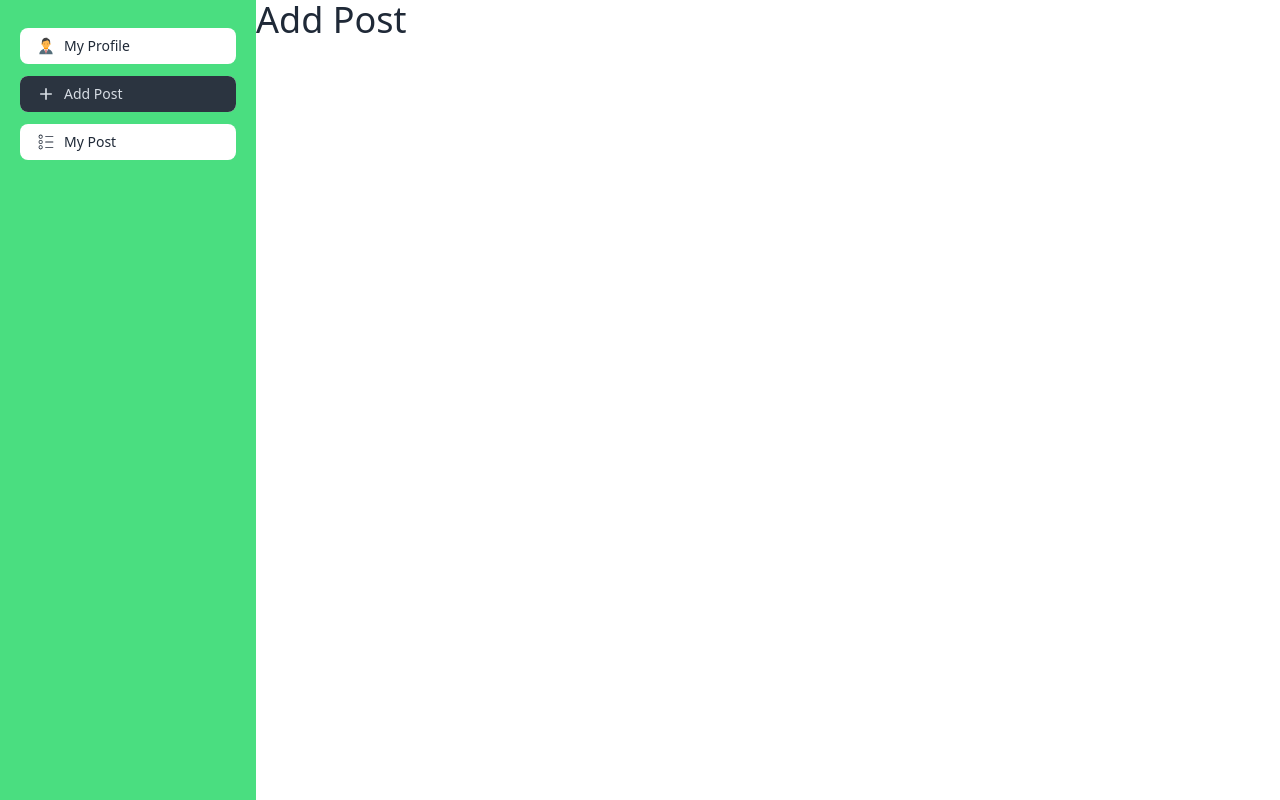
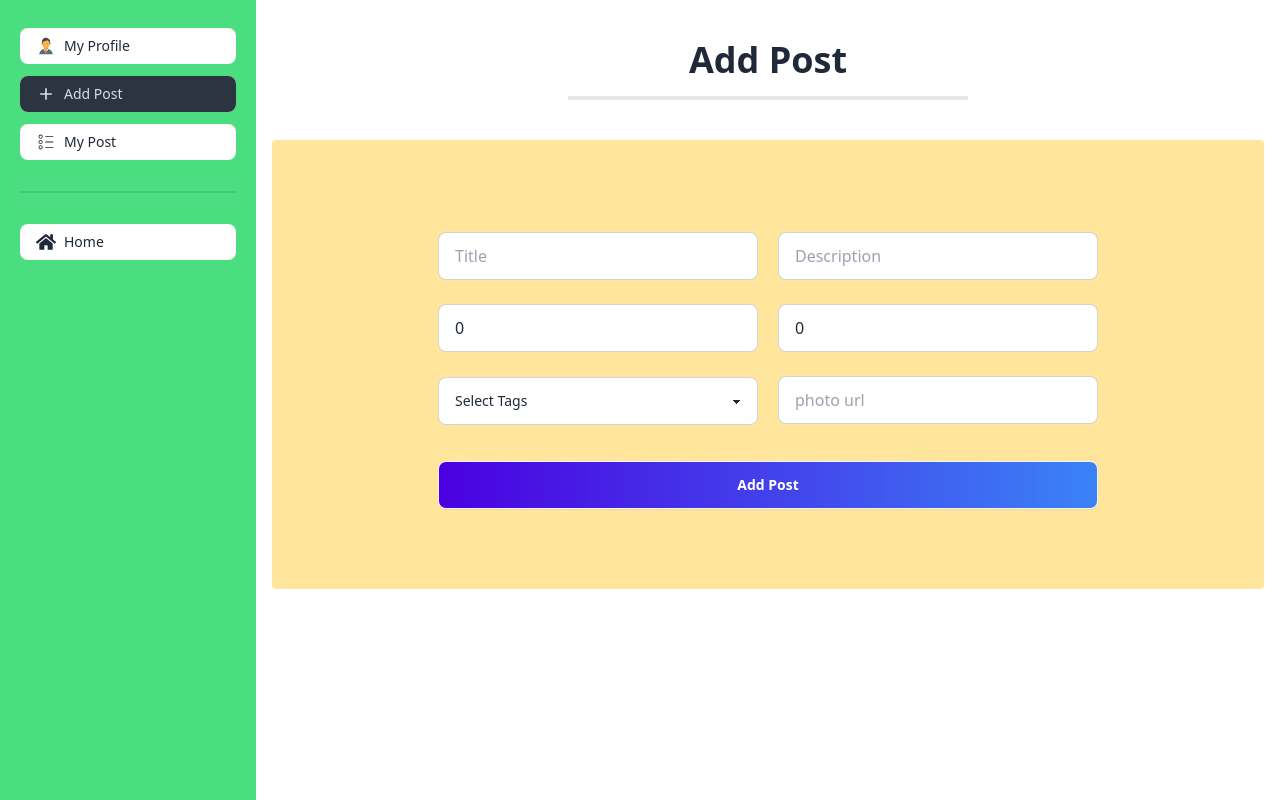
Before and after one commit to alif0013/online-forum-client, a React (Vite) app: page /dashboard/addPost in a window 1280 px wide. Built offline with nearby package versions, Linux system fonts and the light colour scheme; no server answers.

Commit message:
added add post route and take data

```diff
--- a/src/Layouts/Dashboard/Dashboard.jsx
+++ b/src/Layouts/Dashboard/Dashboard.jsx
@@ -3,6 +3,7 @@ import { FcBusinessman } from "react-icons/fc";
 import { MdAdd } from "react-icons/md";
 import { CiCircleList } from "react-icons/ci";
 import { NavLink, Outlet } from 'react-router-dom';
+import { FaHome } from 'react-icons/fa';
 
 const Dashboard = () => {
     return (
@@ -24,6 +25,14 @@ const Dashboard = () => {
                           <CiCircleList className='text-xl'></CiCircleList> My Post
                         </NavLink>
                     </li>
+                    <div className="divider"></div>
+
+                    <li className='bg-white my-2 rounded-lg'>
+                        <NavLink to="/">
+                          <FaHome className='text-xl'></FaHome>Home
+                        </NavLink>
+                    </li>
+
                 </ul>
             </div>
 
--- a/src/Pages/UserDashboard/AddPost/AddPost.jsx
+++ b/src/Pages/UserDashboard/AddPost/AddPost.jsx
@@ -1,14 +1,96 @@
-import React from 'react';
+import React, { useState } from 'react';
 import { Helmet } from 'react-helmet-async';
+import useAuth from '../../../hooks/useAuth';
 
 const AddPost = () => {
+    const { user } = useAuth();
+    const [selectedTags, setSelectedTags] = useState(''); // Initialize state for the selected level
+
+
+    const handleAddPost = e => {
+        e.preventDefault();
+        const form = e.target;
+        const title = form.title.value;
+        const description = form.description.value;
+        const upvote = form.upvote.value;
+        const downvote = form.downvote.value;
+        const email = user.email;  //useAuth theke asa user email
+        const name = user.displayName;  //useAuth theke asa user email
+        const tags = selectedTags; // Use the selectedLevel from state
+        const photo = form.photo.value;
+        // Get the current time and format it as "hr:min:sec"
+        const currentTime = new Date().toLocaleString('en-US', { hour: 'numeric', minute: 'numeric', second: 'numeric' });
+        // Get the current date and format it as "YYYY-MM-DD"
+        const date = new Date().toISOString().split('T')[0];
+
+
+        const newPost = { title, currentTime, date, description, email, name, upvote, downvote, tags, photo }
+        console.log(newPost);
+    }
+
+
+    const handleSelectTags = e => {
+        setSelectedTags(e.target.value); // Update selectedLevel state when the select value changes
+    };
+
     return (
         <div>
             <Helmet>
                 <title>Dashboard | Add Post</title>
             </Helmet>
 
-            <h2 className='text-4xl'>Add Post</h2>
+            <h2 className='text-4xl font-bold text-center mt-10'>Add Post</h2><hr className='border-2 mt-4 md:w-[400px] mx-auto' />
+
+            <div className='px-4 rounded'>
+                <div className='text-center rounded p-20 bg-[#ffe69c] mt-10'>
+
+                    <form onSubmit={handleAddPost}>
+                        <div className='mt-3'>
+                            <input type="text" name='title' placeholder="Title" className="input input-bordered w-full max-w-xs mr-5 mb-3" />
+                            <input type="text" name='description' placeholder="Description" className="input input-bordered w-full max-w-xs" />
+
+                        </div>
+                        <div className='mt-3'>
+                            <input type="text" value={0} name='upvote' placeholder="Up Vote" className="input input-bordered w-full max-w-xs mr-5 mb-3" />
+                            <input type="text" value={0} name='downvote' placeholder="Down Vote" className="input input-bordered w-full max-w-xs" />
+
+
+                            {/* <DatePicker selected={startDate} onChange={(date) => setStartDate(date)} /> */}
+
+                        </div>
+                        <div className='mt-3'>
+                            {/* <input type="text" name='level' placeholder="Easy, Medium, Hard" className="input input-bordered w-full max-w-xs mr-5 mb-3" /> */}
+                            <select
+                                className="select input select-bordered w-full max-w-xs mr-5"
+                                onChange={handleSelectTags} // Handle select change
+                                value={selectedTags} // Set the selected value from state
+                            >
+                                <option value="" disabled selected>Select Tags</option>
+                                <option value="health">health</option>
+                                <option value="election">election</option>
+                                <option value="science">science</option>
+                                <option value="story">story</option>
+                                <option value="personal">personal</option>
+                                <option value="trending">trending</option>
+                            </select>
+
+                            <input type="text" name='photo' placeholder="photo url" className="input input-bordered w-full max-w-xs" />
+
+                        </div>
+
+                        <div className='mt-3'>
+
+
+                        </div>
+
+                        <button type='submit' className="btn md:w-[660px] text-white text-center bg-gradient-to-r from-[#4A00E0] to-blue-500 mt-6">Add Post</button>
+
+
+                    </form>
+
+
+                </div>
+            </div>
         </div>
     );
 };
--- a/src/Pages/UserDashboard/MyProfile/MyProfile.jsx
+++ b/src/Pages/UserDashboard/MyProfile/MyProfile.jsx
@@ -2,6 +2,7 @@ import React from 'react';
 import { Helmet } from 'react-helmet-async';
 import useAuth from '../../../hooks/useAuth';
 import { SlBadge } from "react-icons/sl";
+import { Link } from 'react-router-dom';
 
 
 const MyProfile = () => {
@@ -30,7 +31,7 @@ const MyProfile = () => {
 
                         <span className="text-sm text-gray-500 dark:text-gray-400">Email: {user?.email}</span>
                         <div className="flex mt-4 md:mt-6">
-                            <a href="#" className="inline-flex items-center px-4 py-2 text-sm font-medium text-center text-white bg-blue-700 rounded-lg hover:bg-blue-800 focus:ring-4 focus:outline-none focus:ring-blue-300 dark:bg-blue-600 dark:hover:bg-blue-700 dark:focus:ring-blue-800">Add Post</a>
+                            <Link to='/dashboard/addPost' className="inline-flex items-center px-4 py-2 text-sm font-medium text-center text-white bg-blue-700 rounded-lg hover:bg-blue-800 focus:ring-4 focus:outline-none focus:ring-blue-300 dark:bg-blue-600 dark:hover:bg-blue-700 dark:focus:ring-blue-800">Add Post</Link>
                             <a href="#" className="inline-flex items-center px-4 py-2 text-sm font-medium text-center text-gray-900 bg-white border border-gray-300 rounded-lg hover:bg-gray-100 focus:ring-4 focus:outline-none focus:ring-gray-200 dark:bg-gray-800 dark:text-white dark:border-gray-600 dark:hover:bg-gray-700 dark:hover:border-gray-700 dark:focus:ring-gray-700 ms-3">See Post</a>
                         </div>
                     </div>
```
